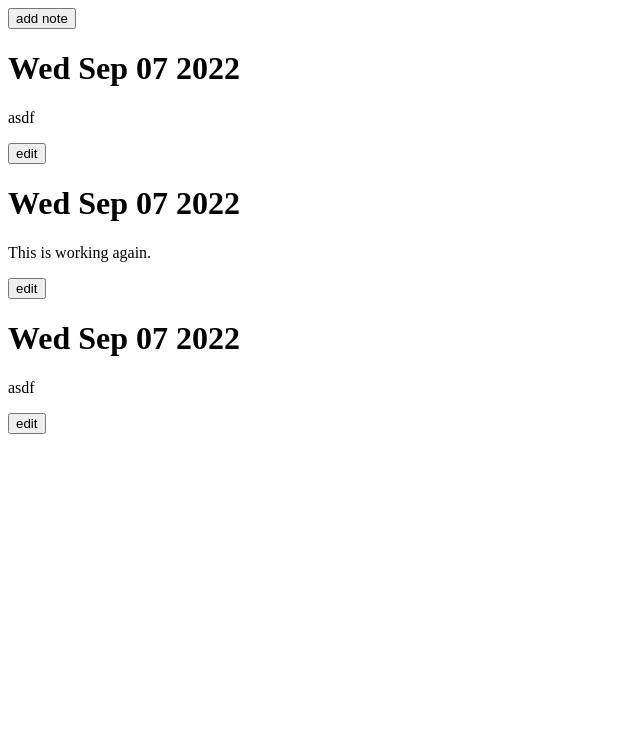
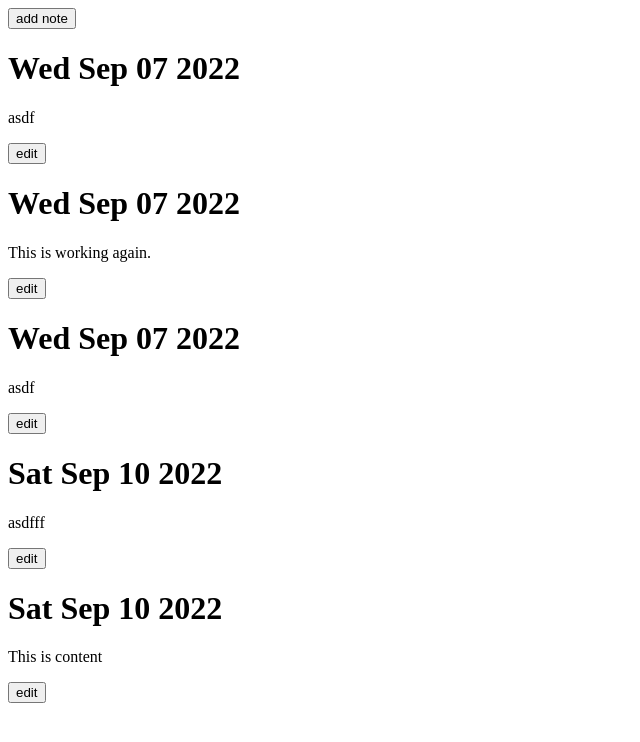
Before and after one commit to j-rasberry/react-notes, a React (Create React App) app: page / in a window 1280 px wide. Shown: the top 742 px of the page, without its empty margins (0-640 px from the left). Built offline with nearby package versions, Linux system fonts and the light colour scheme.

Commit message:
edit function in editor working

```diff
--- a/src/components/NoteEditor/NoteEditor.js
+++ b/src/components/NoteEditor/NoteEditor.js
@@ -19,6 +19,7 @@ const NoteEditor = ({setEditorView,editorContent, saveHandler}) => {
     }
     return (
         <div className='note-add-window-wrapper'>
+
              <p className='error-text'>{error}</p>
             <input id='title-input' defaultValue={editorContent.title}></input>
             <textarea id='content-input' className='note-text-input' placeholder='note' defaultValue={editorContent.content}></textarea>
@@ -30,8 +31,10 @@ const NoteEditor = ({setEditorView,editorContent, saveHandler}) => {
                     if(contentValidation()){
 
                         // TODO: create switch statement for editor data handling types
-                         saveHandler(JSON.stringify({
-                            id: Date.now(),
+                        console.log("Before edit data :" + editorContent);
+
+                        saveHandler(JSON.stringify({
+                            id: editorContent.id,
                            title: document.getElementById('title-input').value,
                            content: document.getElementById('content-input').value}))
                            setEditorView(false)
--- a/src/components/NoteEntryWrapper/NoteEntryList.js
+++ b/src/components/NoteEntryWrapper/NoteEntryList.js
@@ -10,11 +10,15 @@ const NoteEntryList = () => {
         title:"",
         content:""
     });
+    function saveEditHandler(data){
+        console.log(`after edit data to save: ${data}`);
+
+    }
     return (
         <div>
             <NoteEntries editorView={editorView} setEditorView={setEditorView} editorContent={editorContent} setEditorContent={setEditorContent} ></NoteEntries>
             {editorView ?
-            <NoteEditor editorContent={editorContent} setEditorView={setEditorView} setEditorContent={setEditorContent}></NoteEditor>
+            <NoteEditor editorContent={editorContent} setEditorView={setEditorView} setEditorContent={setEditorContent} saveHandler={saveEditHandler}></NoteEditor>
                 :<></>}
 
         </div>
--- a/src/data/notes.json
+++ b/src/data/notes.json
@@ -1 +1,27 @@
-[{"id":1662539649334,"title":"Wed Sep 07 2022","content":"asdf"},{"id":1662539656371,"title":"Wed Sep 07 2022","content":"This is working again.\n"},{"id":1662539773990,"title":"Wed Sep 07 2022","content":"asdf"}]
+[
+    {
+        "id": 1662539649334,
+        "title": "Wed Sep 07 2022",
+        "content": "asdf"
+    },
+    {
+        "id": 1662539656371,
+        "title": "Wed Sep 07 2022",
+        "content": "This is working again.\n"
+    },
+    {
+        "id": 1662539773990,
+        "title": "Wed Sep 07 2022",
+        "content": "asdf"
+    },
+    {
+        "id": 1662783721576,
+        "title": "Sat Sep 10 2022",
+        "content": "asdfff"
+    },
+    {
+        "id": 1662819424731,
+        "title": "Sat Sep 10 2022",
+        "content": "This is content "
+    }
+]
```
Also changed, not shown: src/components/NoteAdd/NoteAddBtn.js (+6 -1 lines), 1 other file (tests, documents, lock files or other folders).
